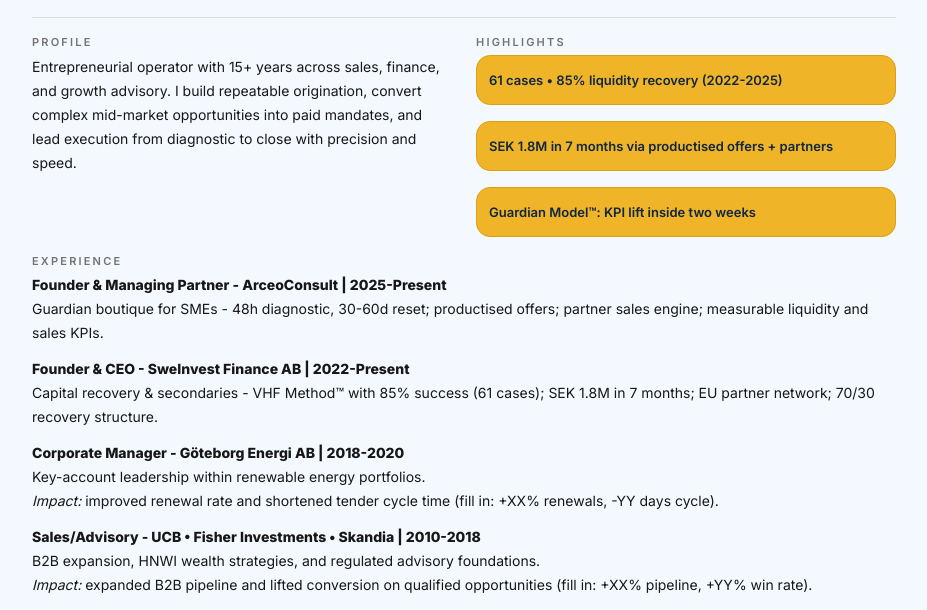
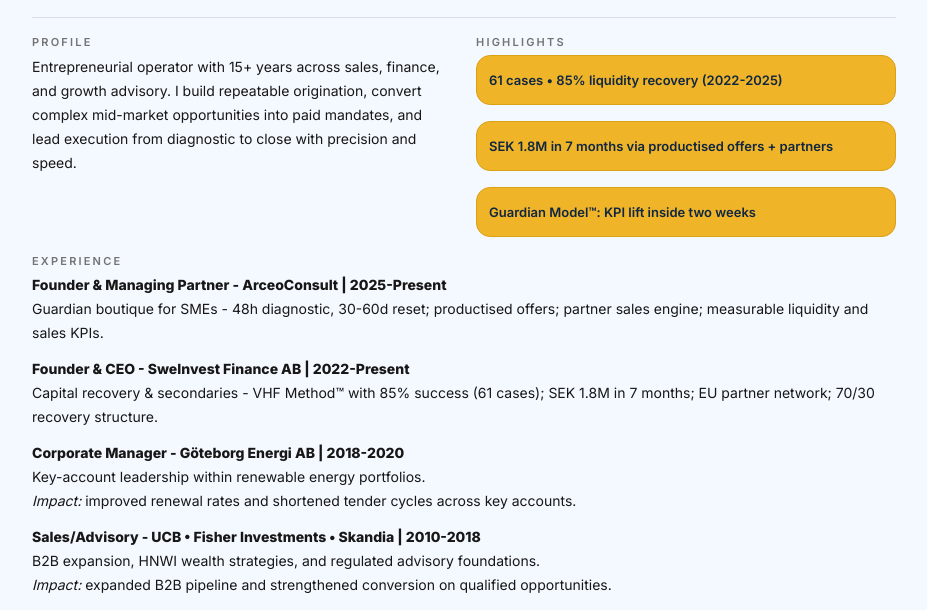
Before and after one commit to quantico-leo/arceo-onepager, a plain HTML site: page index.html in a window 1280 px wide. Shown: the part 176-786 px from the top of the page, without its empty margins (176-1103 px from the left). Drawn offline with nearby package versions, Linux system fonts and the light colour scheme.

Commit message:
Update index.html

```diff
--- a/index.html
+++ b/index.html
@@ -144,12 +144,12 @@
           <div>
             <div class="font-extrabold">Corporate Manager - Göteborg Energi AB | 2018-2020</div>
             <p>Key-account leadership within renewable energy portfolios.</p>
-            <p><em>Impact:</em> improved renewal rate and shortened tender cycle time (fill in: +XX% renewals, -YY days cycle).</p>
+            <p><em>Impact:</em> improved renewal rates and shortened tender cycles across key accounts.</p>
           </div>
           <div>
             <div class="font-extrabold">Sales/Advisory - UCB • Fisher Investments • Skandia | 2010-2018</div>
             <p>B2B expansion, HNWI wealth strategies, and regulated advisory foundations.</p>
-            <p><em>Impact:</em> expanded B2B pipeline and lifted conversion on qualified opportunities (fill in: +XX% pipeline, +YY% win rate).</p>
+            <p><em>Impact:</em> expanded B2B pipeline and strengthened conversion on qualified opportunities.</p>
           </div>
         </div>
       </section>
```
